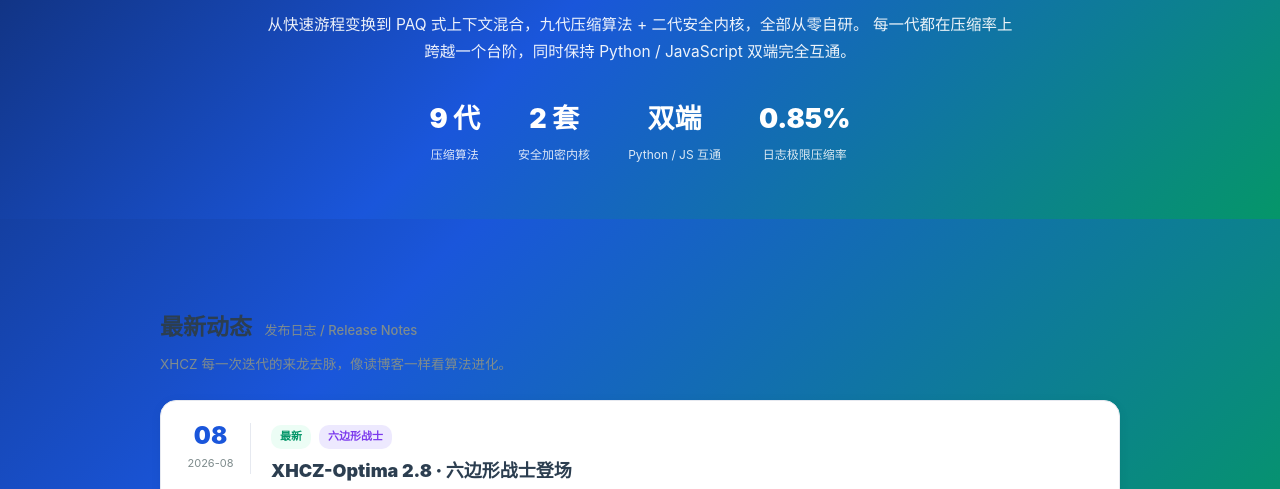
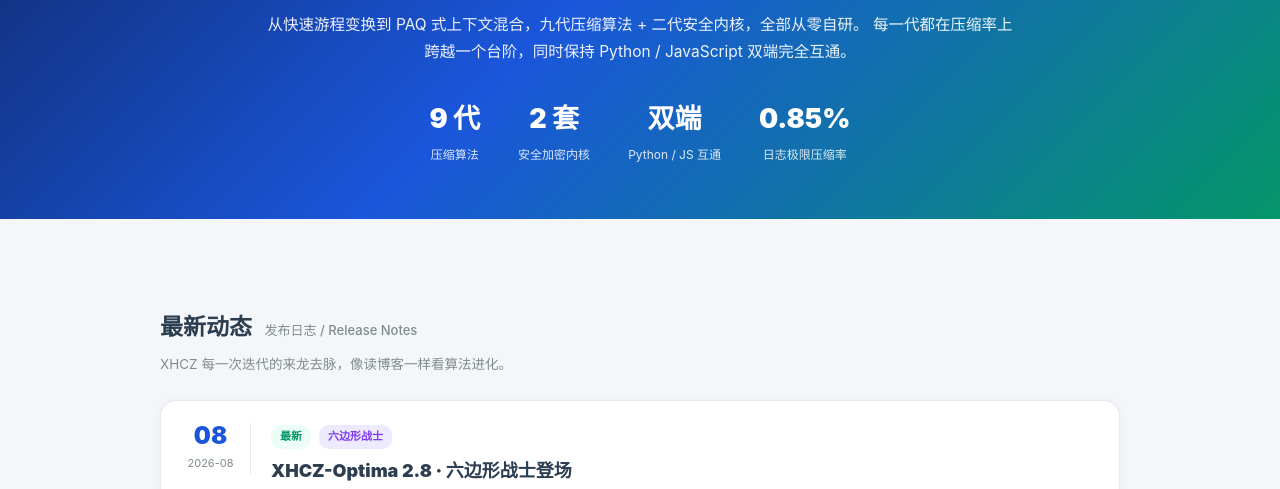
Before and after one commit to SanhanaYuzu/xhcz, a plain HTML site: page index.html in a window 1280 px wide. Shown: the part 237-726 px from the top of the page. Drawn offline with Linux system fonts and the light colour scheme.

Commit message:
ui: revert body background to white (keep hero gradient, restore readability)

```diff
--- a/index.html
+++ b/index.html
@@ -17,7 +17,7 @@
   * { box-sizing: border-box; margin: 0; padding: 0; }
   body {
     font-family: -apple-system, "Segoe UI", "PingFang SC", "Microsoft YaHei", sans-serif;
-    background: linear-gradient(135deg, #0f2a6b 0%, #1a56db 45%, #059669 100%); background-attachment: fixed; color: var(--text); font-size: 14px; line-height: 1.75;
+    background: var(--bg); color: var(--text); font-size: 14px; line-height: 1.75;
   }
   a { color: var(--primary); }
 
```
